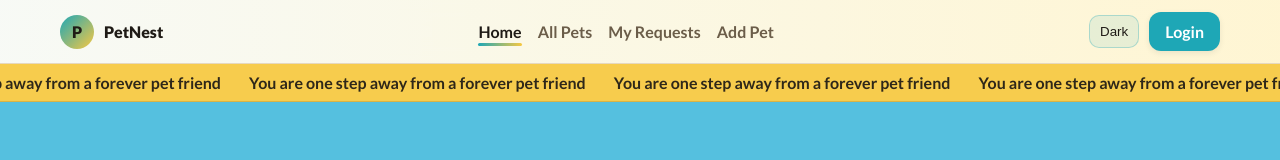
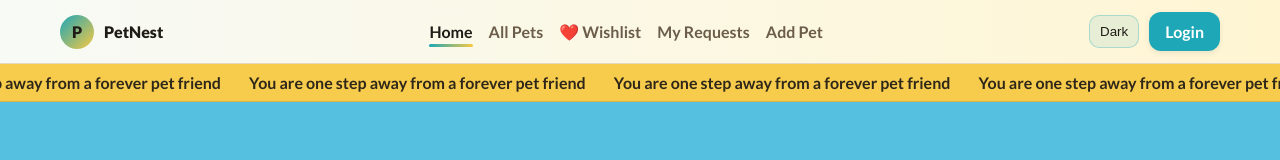
Before and after one commit to hassan25bd/Assignment-Category-CAT_10, a React (Vite) app in the folder client/: page / in a window 1280 px wide. Shown: the top 160 px of the page. Built offline with nearby package versions, Linux system fonts and the light colour scheme; no server answers.

Commit message:
ui(navbar): add wishlist link to navigation menu

```diff
--- a/client/src/components/Navbar.jsx
+++ b/client/src/components/Navbar.jsx
@@ -33,6 +33,9 @@ const Navbar = () => {
           </NavLink>
           <NavLink to="/pets" onClick={closeMenu}>
             All Pets
+          </NavLink>
+          <NavLink to="/wishlist" onClick={closeMenu}>
+            ❤️ Wishlist
           </NavLink>
           <NavLink to="/dashboard/my-requests" onClick={closeMenu}>
             My Requests
```
